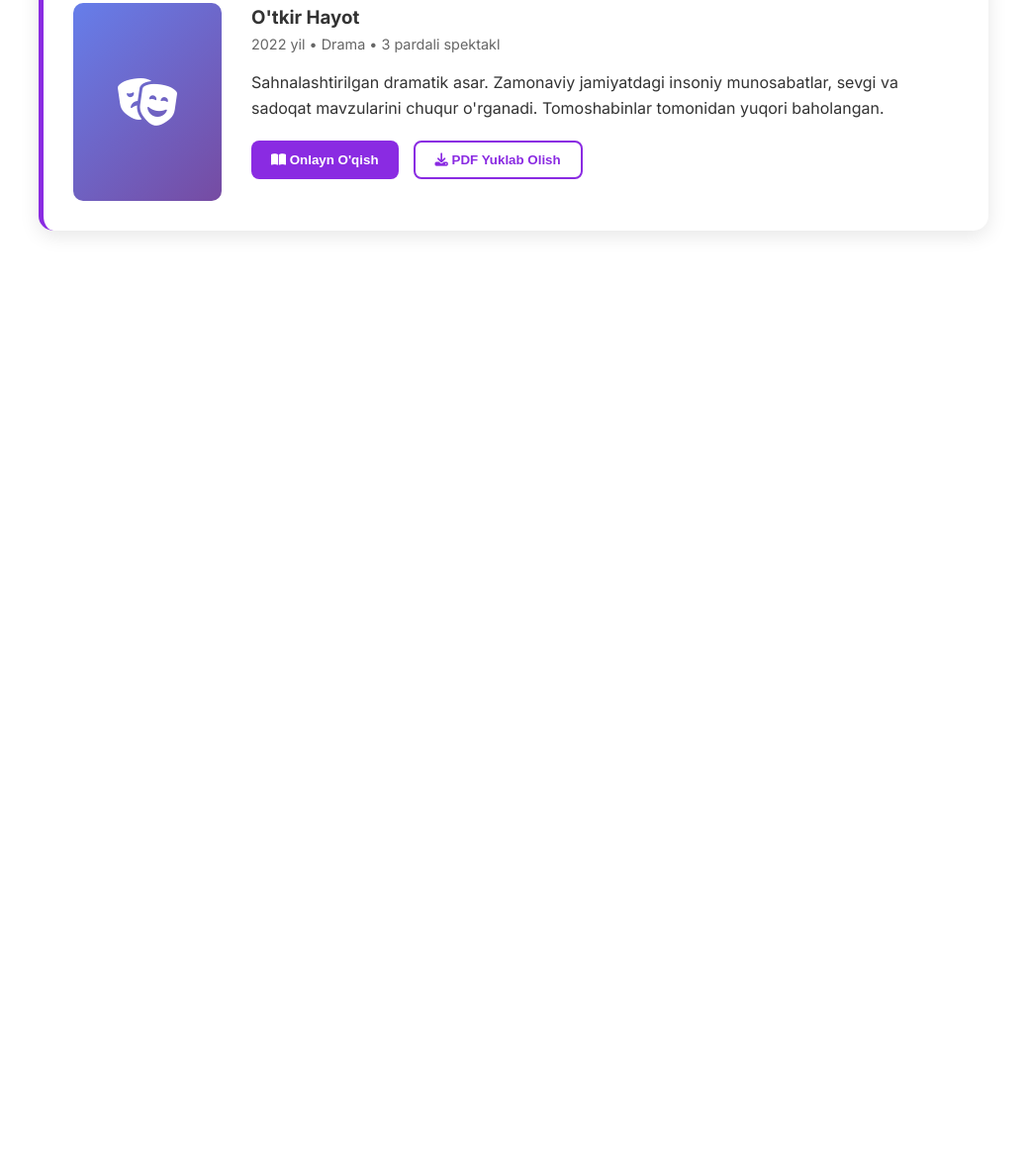
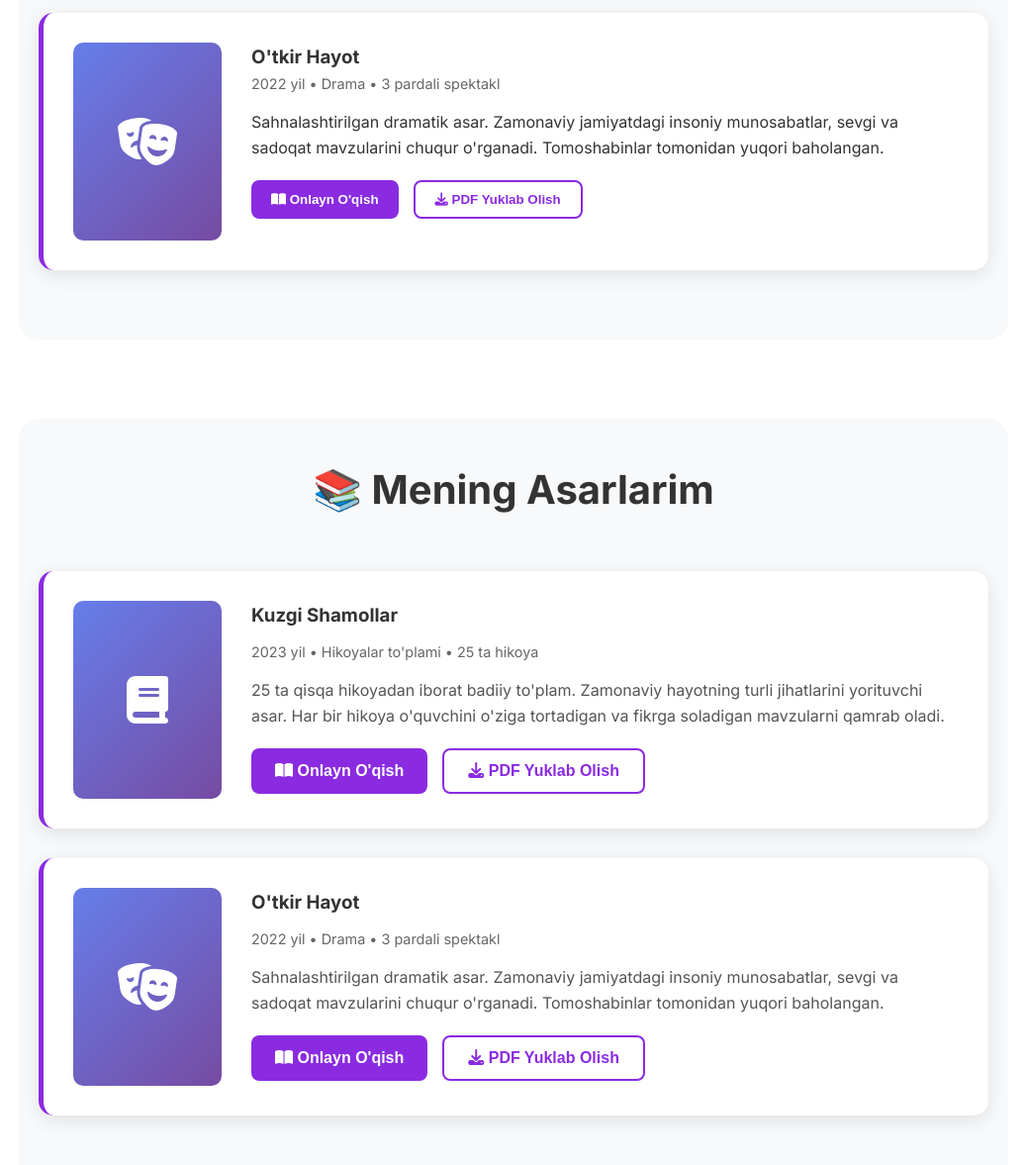
Before and after one commit to jumanazarazimov9-maker/Website, a plain HTML site: page Index.html in a window 1280 px wide. Shown: the part 2899-4076 px from the top of the page at 99% size, without its empty margins (121-1158 px from the left). Before the commit the page ends 3212 px from the top, so only its background shows below. Drawn offline with nearby package versions, Linux system fonts and the light colour scheme.

Commit message:
Update Index.html

```diff
--- a/Index.html
+++ b/Index.html
@@ -816,3 +816,175 @@
     </script>
 </body>
 </html>
+<!DOCTYPE html>
+<html lang="uz">
+<head>
+    <meta charset="UTF-8">
+    <meta name="viewport" content="width=device-width, initial-scale=1.0">
+    <title>Erkin Norsafar</title>
+    <link rel="stylesheet" href="https://cdnjs.cloudflare.com/ajax/libs/font-awesome/6.4.0/css/all.min.css">
+    <style>
+        /* ASARLAR BO'LIMI UCHUN STILLAR */
+        .books-section {
+            max-width: 1000px;
+            margin: 80px auto;
+            padding: 40px 20px;
+            background: #f8f9fa;
+            border-radius: 20px;
+        }
+
+        .books-title {
+            text-align: center;
+            font-size: 2.5em;
+            margin-bottom: 50px;
+            color: #333;
+        }
+
+        .book-card {
+            display: flex;
+            background: white;
+            border-radius: 15px;
+            padding: 30px;
+            margin-bottom: 30px;
+            box-shadow: 0 5px 20px rgba(0,0,0,0.1);
+            gap: 30px;
+            border-left: 5px solid #8A2BE2;
+        }
+
+        .book-cover {
+            flex: 0 0 150px;
+        }
+
+        .cover-placeholder {
+            width: 150px;
+            height: 200px;
+            background: linear-gradient(135deg, #667eea, #764ba2);
+            border-radius: 10px;
+            display: flex;
+            align-items: center;
+            justify-content: center;
+            color: white;
+            font-size: 3em;
+        }
+
+        .book-info {
+            flex: 1;
+        }
+
+        .book-meta {
+            color: #666;
+            font-size: 0.9em;
+            margin-bottom: 15px;
+        }
+
+        .book-actions {
+            display: flex;
+            gap: 15px;
+            margin-top: 20px;
+        }
+
+        .book-btn {
+            padding: 12px 24px;
+            border: none;
+            border-radius: 8px;
+            cursor: pointer;
+            font-weight: 600;
+            transition: all 0.3s ease;
+            font-size: 1em;
+        }
+
+        .btn-primary {
+            background: #8A2BE2;
+            color: white;
+        }
+
+        .btn-primary:hover {
+            background: #7b1fa2;
+            transform: translateY(-2px);
+        }
+
+        .btn-secondary {
+            background: transparent;
+            border: 2px solid #8A2BE2;
+            color: #8A2BE2;
+        }
+
+        .btn-secondary:hover {
+            background: #8A2BE2;
+            color: white;
+        }
+    </style>
+</head>
+<body>
+    <!-- NAVIGATION (sizning mavjud navigatsiyangiz) -->
+
+    <!-- ASARLAR BO'LIMI -->
+    <section class="books-section">
+        <h2 class="books-title">📚 Mening Asarlarim</h2>
+
+        <!-- 1-ASAR -->
+        <div class="book-card">
+            <div class="book-cover">
+                <div class="cover-placeholder">
+                    <i class="fas fa-book"></i>
+                </div>
+            </div>
+            <div class="book-info">
+                <h3 style="color: #333; margin-bottom: 10px;">Kuzgi Shamollar</h3>
+                <p class="book-meta">2023 yil • Hikoyalar to'plami • 25 ta hikoya</p>
+                <p style="color: #555; line-height: 1.6;">
+                    25 ta qisqa hikoyadan iborat badiiy to'plam. Zamonaviy hayotning
+                    turli jihatlarini yorituvchi asar. Har bir hikoya o'quvchini
+                    o'ziga tortadigan va fikrga soladigan mavzularni qamrab oladi.
+                </p>
+                <div class="book-actions">
+                    <button class="book-btn btn-primary" onclick="readBook('kuzgi-shamollar')">
+                        <i class="fas fa-book-open"></i> Onlayn O'qish
+                    </button>
+                    <button class="book-btn btn-secondary" onclick="downloadPDF('kuzgi-shamollar')">
+                        <i class="fas fa-download"></i> PDF Yuklab Olish
+                    </button>
+                </div>
+            </div>
+        </div>
+
+        <!-- 2-ASAR -->
+        <div class="book-card">
+            <div class="book-cover">
+                <div class="cover-placeholder">
+                    <i class="fas fa-theater-masks"></i>
+                </div>
+            </div>
+            <div class="book-info">
+                <h3 style="color: #333; margin-bottom: 10px;">O'tkir Hayot</h3>
+                <p class="book-meta">2022 yil • Drama • 3 pardali spektakl</p>
+                <p style="color: #555; line-height: 1.6;">
+                    Sahnalashtirilgan dramatik asar. Zamonaviy jamiyatdagi
+                    insoniy munosabatlar, sevgi va sadoqat mavzularini chuqur
+                    o'rganadi. Tomoshabinlar tomonidan yuqori baholangan.
+                </p>
+                <div class="book-actions">
+                    <button class="book-btn btn-primary" onclick="readBook('otkir-hayot')">
+                        <i class="fas fa-book-open"></i> Onlayn O'qish
+                    </button>
+                    <button class="book-btn btn-secondary" onclick="downloadPDF('otkir-hayot')">
+                        <i class="fas fa-download"></i> PDF Yuklab Olish
+                    </button>
+                </div>
+            </div>
+        </div>
+    </section>
+
+    <!-- FOOTER (sizning mavjud footer) -->
+
+    <script>
+        function readBook(bookId) {
+            alert('"' + bookId + '" asari tez orada onlayn o\'qish uchun tayyor bo\'ladi!');
+        }
+
+        function downloadPDF(bookId) {
+            alert('"' + bookId + '" asarining PDF fayli tez orada yuklab olish uchun tayyor bo\'ladi!');
+        }
+    </script>
+</body>
+</html>
```
